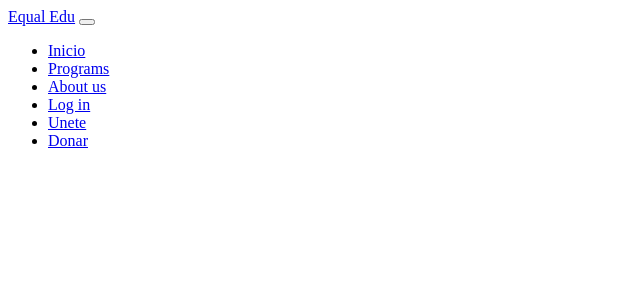
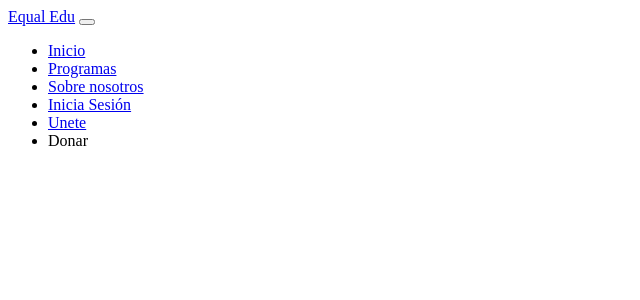
Before and after one commit to Fern4and0/EqualEducation1, a PHP site: page /layout/header.php in a window 1280 px wide. Shown: the top 300 px of the page, without its empty margins (0-640 px from the left). Run offline with PHP 8.4, Linux system fonts and the light colour scheme.

```diff
--- a/Resources/views/layout/footer.php
+++ b/Resources/views/layout/footer.php
@@ -1,7 +1,7 @@
 <!-- Footer -->
 <footer class="bg-dark text-white text-center py-4 mt-5">
     <div class="container">
-        <p class="mb-2">&copy; 2024 Desigualdad Educativa</p>
+        <p class="mb-2">&copy; 2024 EqualEducation</p>
         <ul class="list-inline">
             <li class="list-inline-item">
                 <a href="#" class="text-white text-decoration-none">Política de Privacidad</a>
@@ -13,7 +13,7 @@
                 <a href="#" class="text-white text-decoration-none">Contacto</a>
             </li>
         </ul>
-        <p class="small mt-2">Diseñado con ❤️ por Equal Education</p>
+        <p class="small mt-2">Diseñado por EqualEducation</p>
     </div>
 </footer>
 
--- a/Resources/views/layout/header.php
+++ b/Resources/views/layout/header.php
@@ -1,4 +1,6 @@
-<!-- header.php -->
+
+</style>
+<!-- header-->
 <nav class="navbar navbar-expand-lg navbar-dark bg-dark shadow-sm">
     <div class="container-fluid">
         <a class="navbar-brand fw-bold text-uppercase" href="#">Equal Edu</a>
@@ -8,24 +10,25 @@
         <div class="collapse navbar-collapse" id="navbarNav">
             <ul class="navbar-nav ms-auto">
             <li class="nav-item">
-                    <a class="nav-link" href="/DesigualdadEdu/inicio.php">Inicio</a>
+                    <a class="nav-link" href="/EqualEducation/inicio.php">Inicio</a>
                 </li>
                 <li class="nav-item">
-                    <a class="nav-link" href="#">Programs</a>
+                    <a class="nav-link" href="#">Programas</a>
                 </li>
                 <li class="nav-item">
-                    <a class="nav-link" href="#">About us</a>
+                    <a class="nav-link" href="#">Sobre nosotros</a>
                 </li>
                 <li class="nav-item">
-                    <a class="nav-link" href="/DesigualdadEdu/Resources/views/login.html">Log in</a>
+                    <a class="nav-link" href="/EqualEducation/Resources/views/login.html">Inicia Sesión</a>
                 </li>
                 <li class="nav-item">
-                    <a class="nav-link" href="/DesigualdadEdu/modals.php">Unete</a>
+                    <a class="nav-link" href="Resources/views/modals.php">Unete</a>
                 </li>
                 <li class="nav-item">
-                    <a class="btn btn-primary" href="#">Donar</a>
+                    <a* class="btn btn-primary" href="#">Donar</a*>
                 </li>
             </ul>
         </div>
     </div>
+
 </nav>
```
Also changed, not shown: Inicio.php (+5 -4 lines), Resources/views/modals.php (+5 -13 lines), Public/image/img1pobr.jpeg (added), Public/image/img2.jpeg (added), Public/image/img3.jpeg (added).
